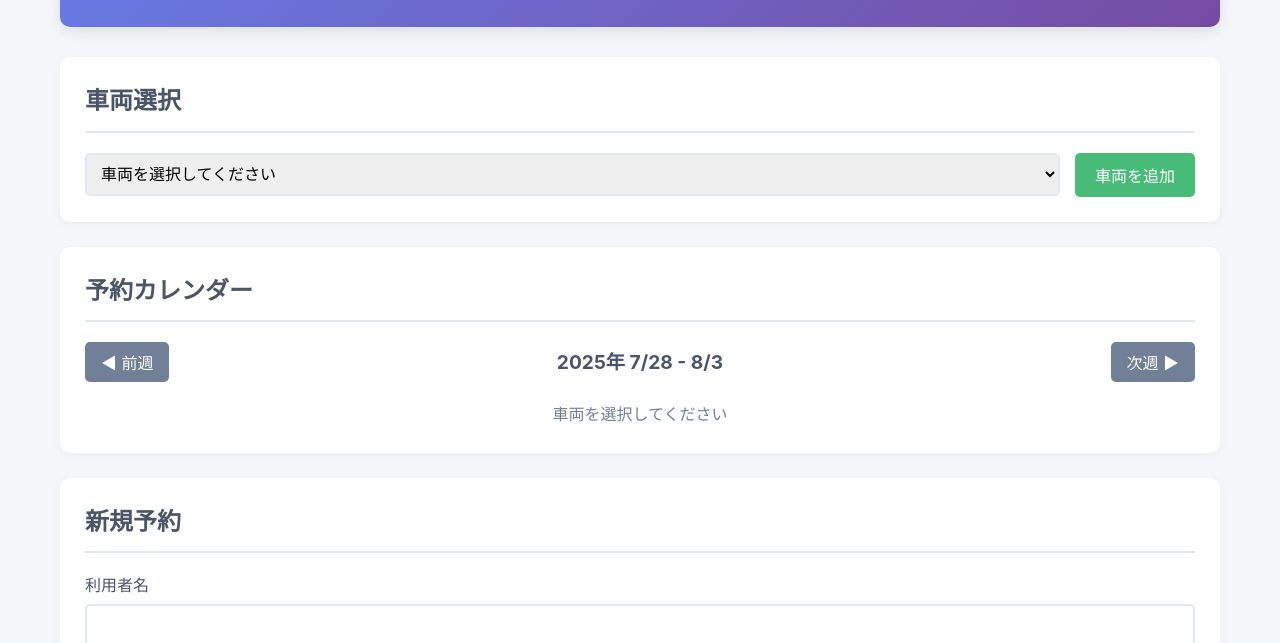
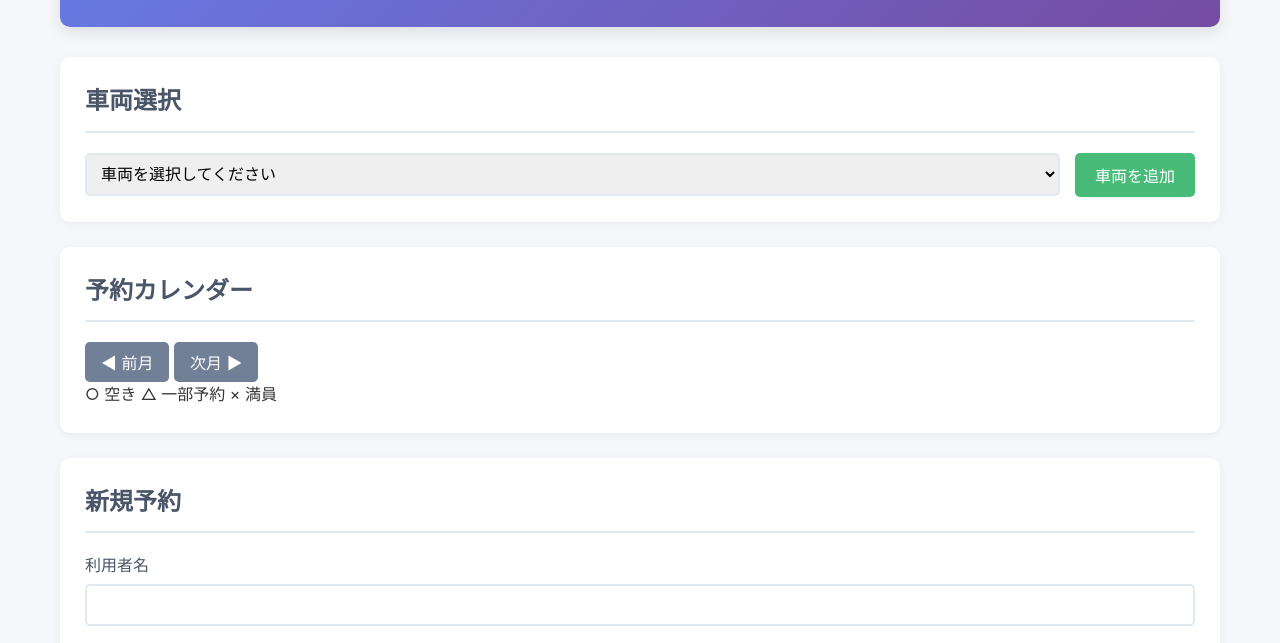
Before and after one commit to mikito58/car-reservation-system, a plain HTML site: page index.html in a window 1280 px wide. Shown: the part 155-798 px from the top of the page. Drawn offline with Linux system fonts and the light colour scheme.

Commit message:
Update index.html - カレンダー形式に変更

```diff
--- a/index.html
+++ b/index.html
@@ -28,12 +28,24 @@
             <!-- カレンダー表示 -->
             <section class="calendar-section">
                 <h2>予約カレンダー</h2>
-                <div class="date-navigation">
-                    <button id="prevWeek" class="btn btn-nav">◀ 前週</button>
-                    <span id="currentWeek" class="current-week"></span>
-                    <button id="nextWeek" class="btn btn-nav">次週 ▶</button>
+                <div class="calendar-navigation">
+                    <button id="prevMonth" class="btn btn-nav">◀ 前月</button>
+                    <span id="currentMonth" class="current-month"></span>
+                    <button id="nextMonth" class="btn btn-nav">次月 ▶</button>
                 </div>
-                <div id="calendar" class="calendar"></div>
+                <div class="calendar-legend">
+                    <span class="legend-item"><span class="status-available">○</span> 空き</span>
+                    <span class="legend-item"><span class="status-partial">△</span> 一部予約</span>
+                    <span class="legend-item"><span class="status-full">×</span> 満員</span>
+                </div>
+                <div id="monthCalendar" class="month-calendar"></div>
+            </section>
+
+            <!-- 日別詳細表示 -->
+            <section class="daily-schedule" id="dailySchedule" style="display: none;">
+                <h2>日別予約状況</h2>
+                <div class="selected-date" id="selectedDate"></div>
+                <div id="dailyTimeSlots" class="daily-time-slots"></div>
             </section>
 
             <!-- 予約フォーム -->
```
